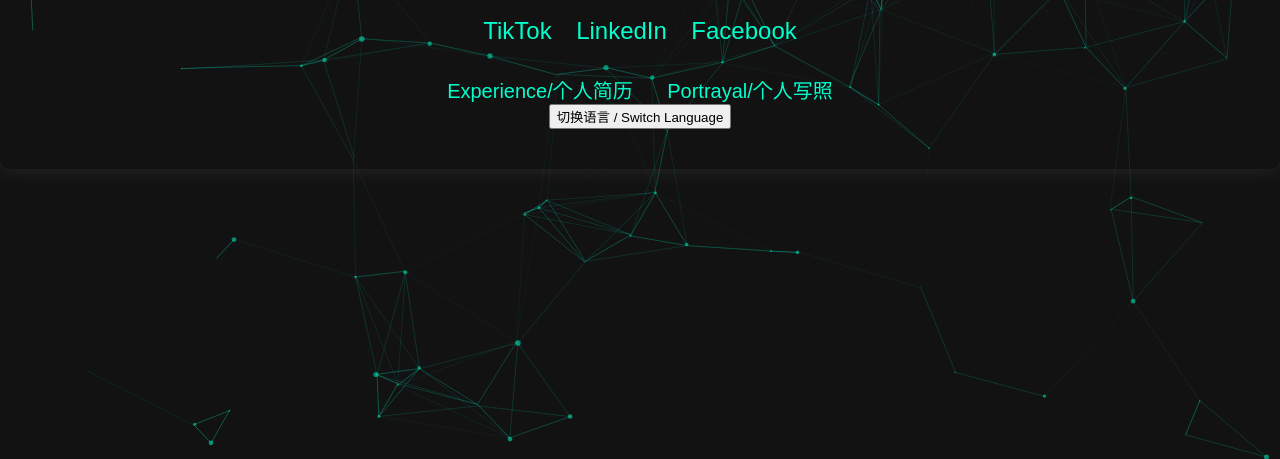
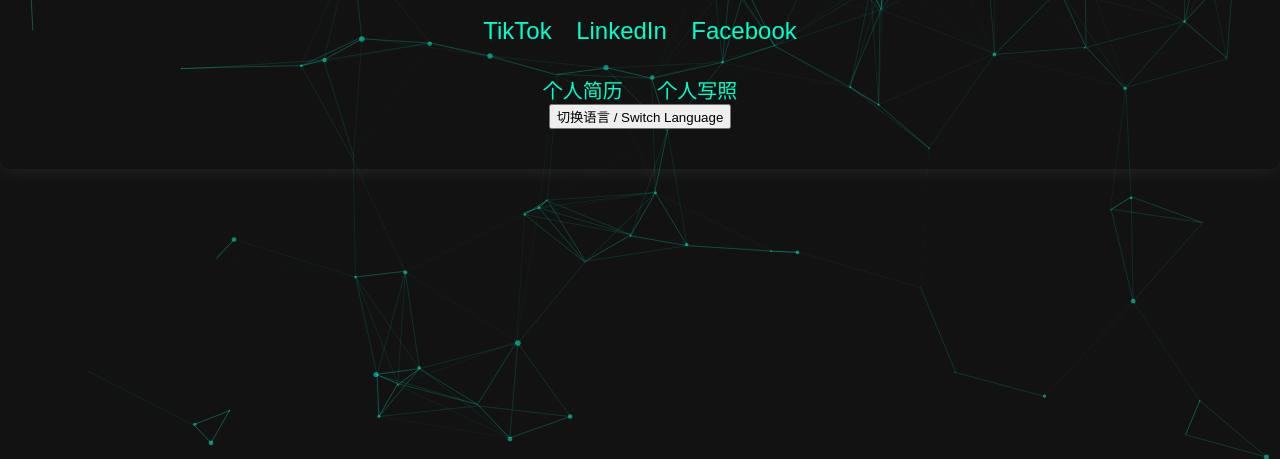
Before and after one commit to William34Hao/WilliamHaoWebsite, a plain HTML site: page index.html in a window 1280 px wide. Shown: the part 341-800 px from the top of the page. Drawn offline with nearby package versions, Linux system fonts and the light colour scheme.

Commit message:
Update index.html

```diff
--- a/index.html
+++ b/index.html
@@ -19,8 +19,8 @@
             <a href="https://www.facebook.com/WilliamCheems/" target="_blank">Facebook</a>
         </div>
         <div class="navigation">
-            <a href="experience.html">Experience/个人简历</a>
-            <a href="Album.html">Portrayal/个人写照</a>
+            <a href="experience.html">个人简历</a>
+            <a href="Album.html">个人写照</a>
         </div>
         <button onclick="toggleLanguage()">切换语言 / Switch Language</button>
     </div>
```
